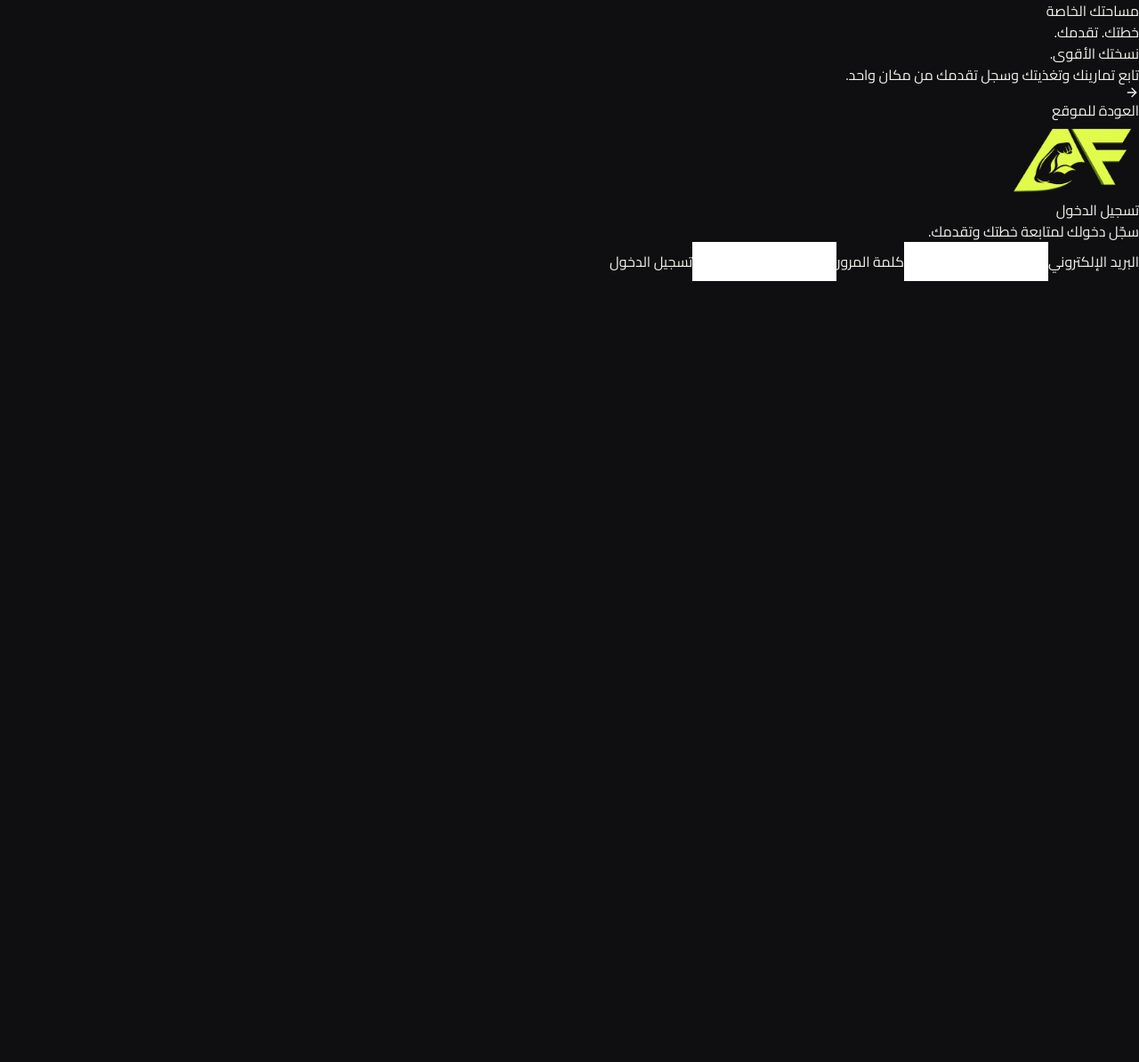
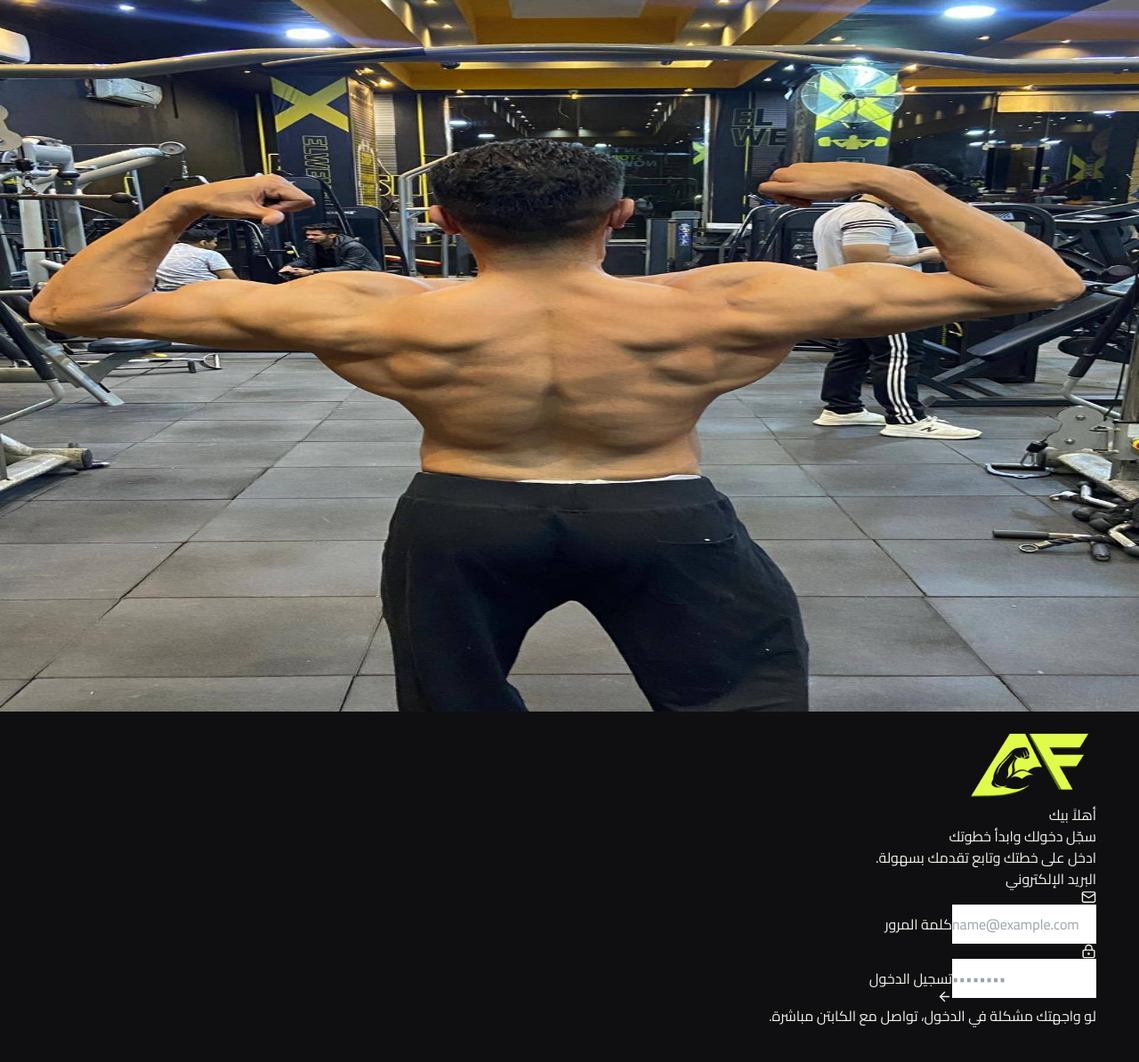
Before and after one commit to KareemHossny/farhan-coaching, a Next.js app: page /login in a window 1280 px wide. Shown: the top 1194 px of the page at 89% size. Before the commit the page ends 800 px from the top, so only its background shows below. Built offline with nearby package versions, Linux system fonts and the light colour scheme; no server answers.

Commit message:
login page

```diff
--- a/app/globals.css
+++ b/app/globals.css
@@ -41,6 +41,40 @@ input, select, textarea { min-height: 44px; }
   .field { width: 100%; border: 1px solid var(--border-hairline); border-radius: var(--radius-base); background: var(--bg-ink); color: var(--text-primary); padding: .85rem 1rem; outline: none; transition: border-color .2s ease, box-shadow .2s ease; }
   .field::placeholder { color: #686761; }
   .field:focus { border-color: var(--accent); box-shadow: 0 0 0 3px rgb(226 253 75 / 12%); }
+  .login-page { isolation: isolate; }
+  .login-background { position: absolute; inset: 0; z-index: -3; background: linear-gradient(135deg, var(--bg-ink) 0%, #15151a 55%, #20251a 100%); }
+  .login-background::after { position: absolute; inset: 0; content: ""; background: radial-gradient(circle at 18% 20%, rgb(226 253 75 / 11%), transparent 28%), radial-gradient(circle at 86% 80%, rgb(226 253 75 / 7%), transparent 24%); }
+  .login-orb { position: absolute; z-index: -2; border: 1px solid rgb(226 253 75 / 12%); border-radius: 999px; pointer-events: none; transform: rotate(-14deg); }
+  .login-orb-one { top: -12rem; right: -10rem; height: 31rem; width: 31rem; }
+  .login-orb-two { bottom: -18rem; left: -12rem; height: 35rem; width: 35rem; }
+  .login-shell { min-height: min(680px, calc(100vh - 3rem)); border: 1px solid var(--border-hairline); border-radius: 10px; background: var(--surface); box-shadow: 0 30px 90px rgb(0 0 0 / 34%); }
+  .login-visual { position: relative; min-height: 300px; overflow: hidden; }
+  .login-visual img { object-position: center 25%; filter: saturate(1.06) contrast(1.04); }
+  .login-visual-overlay { position: absolute; inset: 0; background: linear-gradient(180deg, rgb(15 15 17 / 8%), rgb(15 15 17 / 22%) 35%, rgb(15 15 17 / 95%) 100%), linear-gradient(90deg, transparent 35%, rgb(15 15 17 / 35%) 100%); }
+  .login-visual-content { position: absolute; inset: auto 1.25rem 1.5rem; max-width: 30rem; }
+  .login-kicker { display: inline-flex; align-items: center; gap: .45rem; color: var(--accent); font-size: .72rem; font-weight: 900; letter-spacing: .12em; }
+  .login-visual-content h2 { margin-top: .85rem; font-size: clamp(2rem, 8vw, 3.7rem); font-weight: 900; line-height: 1.15; letter-spacing: -.05em; }
+  .login-visual-content p { margin-top: .85rem; max-width: 28rem; color: var(--text-secondary); line-height: 1.9; }
+  .login-trust { display: inline-flex; align-items: center; gap: .45rem; margin-top: 1.25rem; color: var(--accent); font-size: .78rem; font-weight: 800; }
+  .login-panel { display: flex; flex-direction: column; justify-content: center; padding: 1.35rem; background: var(--surface); }
+  .login-back { display: inline-flex; min-height: 44px; width: fit-content; align-items: center; gap: .45rem; color: var(--text-muted); font-size: .82rem; font-weight: 800; transition: color .2s ease; }
+  .login-back:hover { color: var(--accent); }
+  .login-heading { margin-top: 2rem; }
+  .login-logo { height: 3rem; width: auto; object-fit: contain; object-position: right; }
+  .login-panel-eyebrow { display: block; margin-top: 2rem; color: var(--accent); font-size: .72rem; font-weight: 900; letter-spacing: .14em; }
+  .login-heading h1 { margin-top: .65rem; font-size: clamp(2rem, 7vw, 3rem); font-weight: 900; line-height: 1.2; letter-spacing: -.045em; }
+  .login-heading p { margin-top: .7rem; color: var(--text-muted); line-height: 1.8; }
+  .login-form { margin-top: 2rem; }
+  .login-field-label { display: block; color: var(--text-secondary); font-size: .84rem; font-weight: 800; }
+  .login-field-label + .login-field-label { margin-top: 1rem; }
+  .login-field-control { position: relative; display: flex; align-items: center; margin-top: .5rem; }
+  .login-field-control svg { position: absolute; right: .9rem; z-index: 1; color: var(--text-muted); pointer-events: none; }
+  .login-field-control input { width: 100%; min-height: 50px; border: 1px solid var(--border-hairline); border-radius: var(--radius-base); background: var(--bg-ink); color: var(--text-primary); padding: .75rem 2.8rem .75rem 1rem; outline: none; transition: border-color .2s ease, box-shadow .2s ease; }
+  .login-field-control input:focus { border-color: var(--accent); box-shadow: 0 0 0 3px rgb(226 253 75 / 12%); }
+  .login-field-control input::placeholder { color: #686761; }
+  .login-submit { min-height: 52px; width: 100%; margin-top: 1.5rem; padding-inline: 1rem; }
+  .login-error { margin-top: 1rem; border: 1px solid rgb(248 113 113 / 28%); border-radius: var(--radius-base); background: rgb(127 29 29 / 18%); padding: .75rem; color: #fca5a5; font-size: .8rem; line-height: 1.7; }
+  .login-help { margin-top: 1.25rem; color: var(--text-muted); font-size: .75rem; line-height: 1.7; text-align: center; }
   .coach-nav-link { display: inline-flex; align-items: center; gap: .4rem; padding: .55rem .7rem; color: var(--text-muted); font-size: .78rem; font-weight: 800; transition: color .2s ease, background .2s ease; }
   .coach-nav-link:hover { background: rgb(226 253 75 / 8%); color: var(--accent); }
   .coach-nav-link-active { background: rgb(226 253 75 / 12%); color: var(--accent); }
@@ -149,6 +183,11 @@ input, select, textarea { min-height: 44px; }
 @keyframes hero-shade-in { from { opacity: 0; } to { opacity: 1; } }
 
 @media (min-width: 768px) {
+  .login-shell { grid-template-columns: 1fr .9fr; }
+  .login-visual { min-height: 680px; }
+  .login-visual-content { inset: auto 2.5rem 2.75rem; }
+  .login-panel { padding: 3rem; }
+  .login-heading { margin-top: 3rem; }
   .method-grid { grid-template-columns: repeat(3, minmax(0, 1fr)); }
   #pricing .grid:has(> .pricing-card:nth-child(2):last-child) { grid-template-columns: repeat(2, minmax(0, 1fr)); margin-inline: auto; max-width: 56rem; }
   .transformation-grid { grid-auto-rows: 190px; grid-template-columns: repeat(4, minmax(0, 1fr)); }
--- a/app/login/page.tsx
+++ b/app/login/page.tsx
@@ -1,8 +1,34 @@
 import Image from "next/image";
 import Link from "next/link";
-import { ArrowRight } from "lucide-react";
+import { ArrowRight, ShieldCheck, Sparkles } from "lucide-react";
 import { LoginForm } from "@/components/auth/LoginForm";
 
 export default function LoginPage() {
-  return <main className="relative flex min-h-screen items-center overflow-hidden bg-[var(--bg-ink)] px-3 py-6 text-[var(--text-primary)] sm:px-4 sm:py-12"><div className="absolute inset-0 opacity-[.08]" style={{ backgroundImage: "url('/images/coach/coach-hero.jpg')", backgroundPosition: "center", backgroundSize: "cover" }} /><div className="absolute inset-0 bg-[radial-gradient(circle_at_top_right,rgba(226,253,75,.12),transparent_35%)]" /><div className="relative mx-auto grid w-full max-w-5xl overflow-hidden border border-[var(--border-hairline)] bg-[var(--surface)] lg:grid-cols-[.85fr_1fr]"><div className="hidden min-h-[560px] flex-col justify-end bg-black/30 p-10 lg:flex"><span className="eyebrow">مساحتك الخاصة</span><h2 className="mt-5 text-4xl font-black leading-tight">خطتك. تقدمك.<br />نسختك الأقوى.</h2><p className="mt-5 max-w-sm leading-7 text-[var(--text-muted)]">تابع تمارينك وتغذيتك وسجل تقدمك من مكان واحد.</p></div><div className="p-5 sm:p-10"><Link href="/" className="mb-8 inline-flex min-h-11 items-center gap-2 text-sm text-[var(--text-muted)] hover:text-[var(--accent)] sm:mb-12"><ArrowRight size={16} /> العودة للموقع</Link><div className="mb-7 sm:mb-8"><Image src="/images/logo.png" alt="شعار كابتن فرحان" width={150} height={52} className="h-12 w-auto object-contain" /><h1 className="mt-6 text-3xl font-black sm:mt-8">تسجيل الدخول</h1><p className="mt-2 text-[var(--text-muted)]">سجّل دخولك لمتابعة خطتك وتقدمك.</p></div><LoginForm /></div></div></main>;
+  return <main className="login-page relative flex min-h-screen items-center overflow-hidden bg-[var(--bg-ink)] px-3 py-4 text-[var(--text-primary)] sm:px-6 sm:py-10">
+    <div className="login-background" aria-hidden="true" />
+    <div className="login-orb login-orb-one" aria-hidden="true" />
+    <div className="login-orb login-orb-two" aria-hidden="true" />
+    <div className="login-shell relative mx-auto grid w-full max-w-5xl overflow-hidden">
+      <section className="login-visual" aria-label="مساحتك التدريبية">
+        <Image src="/images/coach/coach-hero.jpg" alt="كابتن أحمد فرحان" fill priority sizes="(max-width: 1023px) 100vw, 55vw" className="object-cover" />
+        <div className="login-visual-overlay" />
+        <div className="login-visual-content">
+          <span className="login-kicker"><Sparkles size={15} /> مساحتك الخاصة</span>
+          <h2>خطتك. تقدمك.<br />نسختك الأقوى.</h2>
+          <p>تابع تمرينك وتغذيتك وسجل تقدمك من مكان واحد، بخطة معمولة على مقاسك.</p>
+          <div className="login-trust"><ShieldCheck size={17} /><span>بياناتك خاصة وآمنة</span></div>
+        </div>
+      </section>
+      <section className="login-panel">
+        <Link href="/" className="login-back"><ArrowRight size={16} /> العودة للموقع</Link>
+        <div className="login-heading">
+          <Image src="/images/logo.png" alt="شعار كابتن فرحان" width={150} height={52} className="login-logo" />
+          <span className="login-panel-eyebrow">أهلاً بيك</span>
+          <h1>سجّل دخولك وابدأ خطوتك</h1>
+          <p>ادخل على خطتك وتابع تقدمك بسهولة.</p>
+        </div>
+        <LoginForm />
+      </section>
+    </div>
+  </main>;
 }
--- a/components/auth/LoginForm.tsx
+++ b/components/auth/LoginForm.tsx
@@ -1,17 +1,41 @@
 "use client";
 
+import { ArrowLeft, LockKeyhole, Mail } from "lucide-react";
 import { useActionState, useEffect } from "react";
+import { useRouter } from "next/navigation";
 import { toast } from "sonner";
-import { useRouter } from "next/navigation";
 import { signIn, type AuthActionState } from "@/app/actions/auth";
 
 export function LoginForm() {
   const router = useRouter();
   const [state, action, pending] = useActionState(signIn, {} as AuthActionState);
+
   useEffect(() => {
-    if (state.success === "coach") { toast.success("تم تسجيل الدخول بنجاح"); router.replace("/coach"); }
-    if (state.success === "client") { toast.success("تم تسجيل الدخول بنجاح"); router.replace("/dashboard"); }
+    if (state.success === "coach") {
+      toast.success("تم تسجيل الدخول بنجاح");
+      router.replace("/coach");
+    }
+    if (state.success === "client") {
+      toast.success("تم تسجيل الدخول بنجاح");
+      router.replace("/dashboard");
+    }
     if (state.error) toast.error(state.error);
   }, [router, state.error, state.success]);
-  return <form action={action} className="space-y-5"><label className="block text-sm font-bold">البريد الإلكتروني<input name="email" type="email" required autoComplete="email" dir="ltr" className="field mt-2 text-left" /></label><label className="block text-sm font-bold">كلمة المرور<input name="password" type="password" required autoComplete="current-password" dir="ltr" className="field mt-2 text-left" /></label>{state.error && <p className="text-sm text-red-400" role="alert">{state.error}</p>}<button disabled={pending} className="cta-button w-full px-4 py-3.5">{pending ? "جاري تسجيل الدخول..." : "تسجيل الدخول"}</button></form>;
+
+  return <form action={action} className="login-form" noValidate={false}>
+    <label className="login-field-label">
+      <span>البريد الإلكتروني</span>
+      <span className="login-field-control"><Mail size={17} aria-hidden="true" /><input name="email" type="email" required autoComplete="email" dir="ltr" placeholder="name@example.com" /></span>
+    </label>
+    <label className="login-field-label">
+      <span>كلمة المرور</span>
+      <span className="login-field-control"><LockKeyhole size={17} aria-hidden="true" /><input name="password" type="password" required autoComplete="current-password" dir="ltr" placeholder="••••••••" /></span>
+    </label>
+    {state.error && <p className="login-error" role="alert">{state.error}</p>}
+    <button type="submit" disabled={pending} className="cta-button login-submit">
+      <span>{pending ? "جاري تسجيل الدخول..." : "تسجيل الدخول"}</span>
+      {!pending && <ArrowLeft size={17} aria-hidden="true" />}
+    </button>
+    <p className="login-help">لو واجهتك مشكلة في الدخول، تواصل مع الكابتن مباشرة.</p>
+  </form>;
 }
```
